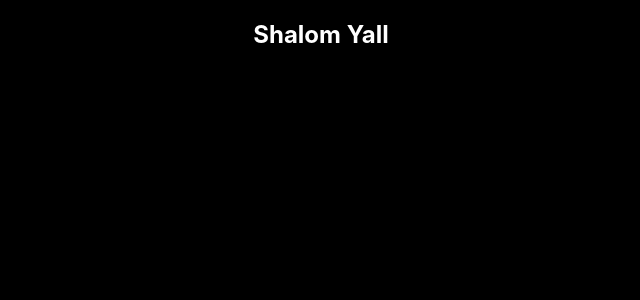
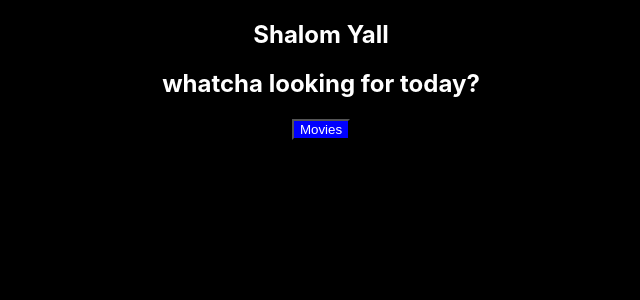
Before and after one commit to jsixx777/API_Connect, a React (Create React App) app in the folder connect_api/: page / in a window 1280 px wide. Shown: the top 300 px of the page, without its empty margins (319-959 px from the left). Built offline with nearby package versions, Linux system fonts and the light colour scheme.

Commit message:
adding initial button

```diff
--- a/connect_api/package.json
+++ b/connect_api/package.json
@@ -34,5 +34,8 @@
       "last 1 firefox version",
       "last 1 safari version"
     ]
+  },
+  "devDependencies": {
+    "react-router-dom": "^5.2.0"
   }
 }
--- a/connect_api/src/App.css
+++ b/connect_api/src/App.css
@@ -9,3 +9,19 @@ body {
   align-items: center;
   color: white;
 }
+
+.blocker {
+  display: block;
+}
+
+.bluebelly {
+  color:white;
+  background-color: blue;
+}
+
+.position {
+  display: flex;
+  text-align: center;
+  justify-content: center;
+  align-items: center;
+}
--- a/connect_api/src/App.js
+++ b/connect_api/src/App.js
@@ -1,12 +1,25 @@
-import logo from './logo.svg';
+
 import './App.css';
+import LaunchButtons from './LaunchButtons'
+import React from 'react';
 
-function App() {
+export default function App() {
   return (
+    <React.Fragment>
     <div className="App">
+      <div className="blocker">
       <h2>Shalom Yall</h2>
-    </div>
+      <h2>whatcha looking for today?</h2>
+      </div>
+      </div>
+      <div className="position">
+      <LaunchButtons  />
+      </div>
+      </React.Fragment>
+
+
+
+
+
   );
 }
-
-export default App;
--- /dev/null
+++ b/connect_api/src/LaunchButtons.js
@@ -0,0 +1,14 @@
+import React from 'react';
+import { Link } from 'react-router-dom'
+import './App.css'
+
+
+export default function LaunchButtons () {
+    return(
+
+        <div>
+            <button className="bluebelly">Movies</button>
+        </div>
+
+    )
+}
```
Also changed, not shown: 1 other file (tests, documents, lock files or other folders).
